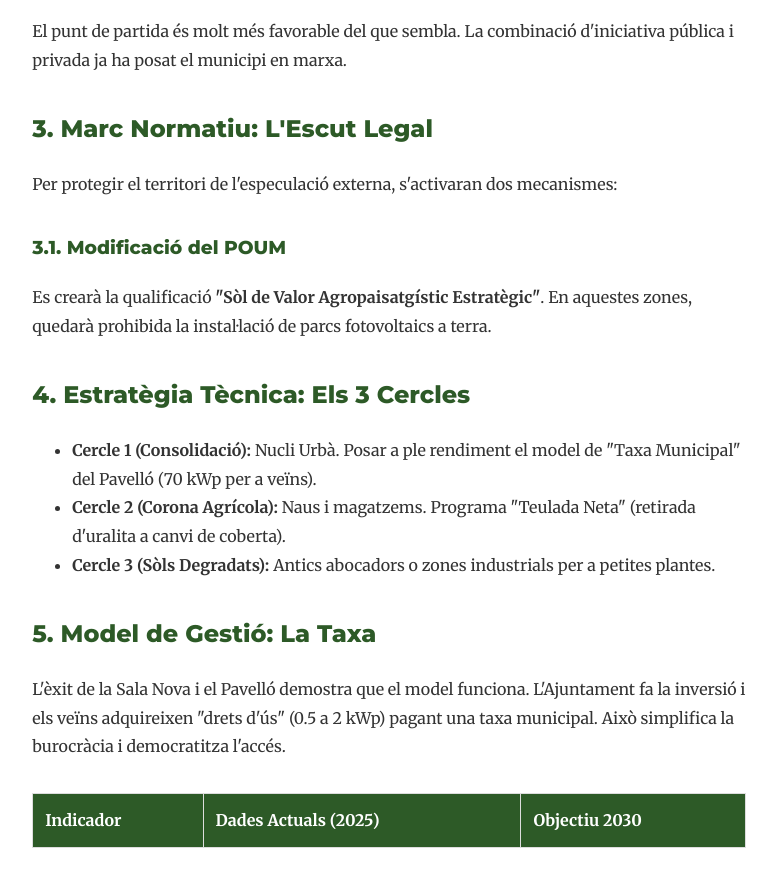
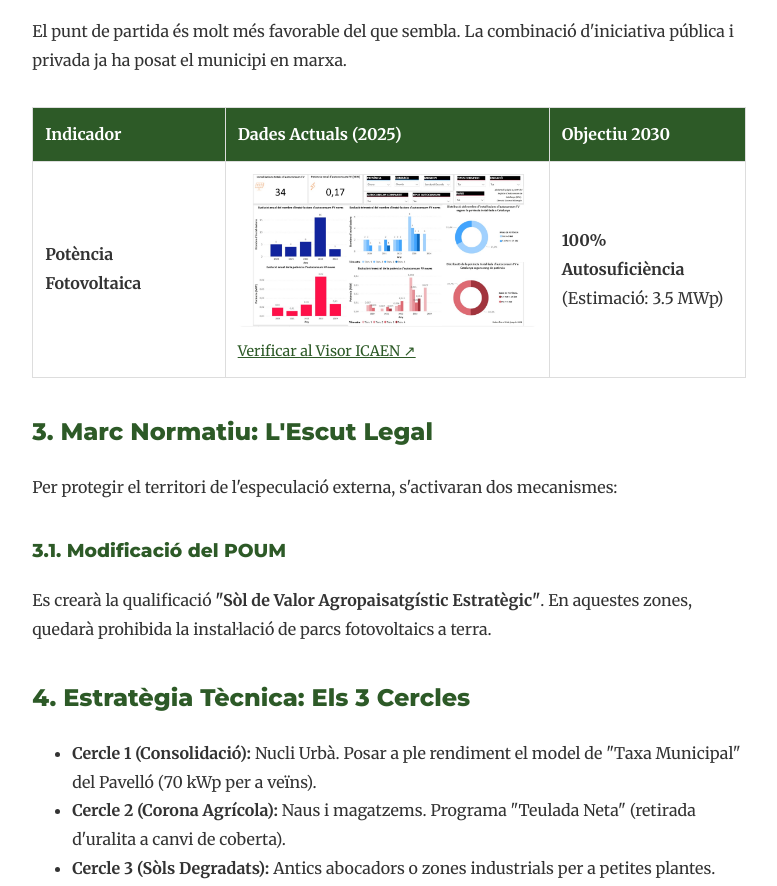
Before and after one commit to pararols/plater, a website: page docs/doc1_estrategia.html in a window 1280 px wide. Shown: the part 1701-2587 px from the top of the page, without its empty margins (251-1028 px from the left). Drawn offline with Linux system fonts and the light colour scheme.

Commit message:
Fix strategy document table and add ICAEN data

```diff
--- a/docs/doc1_estrategia.html
+++ b/docs/doc1_estrategia.html
@@ -182,6 +182,18 @@
                 <th>Objectiu 2030</th>
             </tr>
             <tr>
+                <td><strong>Potència Fotovoltaica</strong></td>
+                <td>
+                    <img src="../img/icaen_rac_data.png" alt="Dades ICAEN"
+                        style="width: 100%; max-width: 300px; border-radius: 5px;">
+                    <br>
+                    <a href="https://www.instamaps.cat/geocatweb/visor.html?businessid=88383866-515c-4838-8318-5313366572ac&title=Mapa%20d%27instal%C2%B7lacions%20d%27autoconsum%20fotovoltaic%20a%20Catalunya"
+                        target="_blank" style="color: var(--primary); font-size: 0.9rem;">Verificar al Visor ICAEN ↗</a>
+                </td>
+                <td><strong>100% Autosuficiència</strong><br>(Estimació: 3.5 MWp)</td>
+            </tr>
+        </table>
+
         <div class="page-break"></div>
 
         <h2>3. Marc Normatiu: L'Escut Legal</h2>
```
Lines whose indentation alone changed are shown as unchanged.
